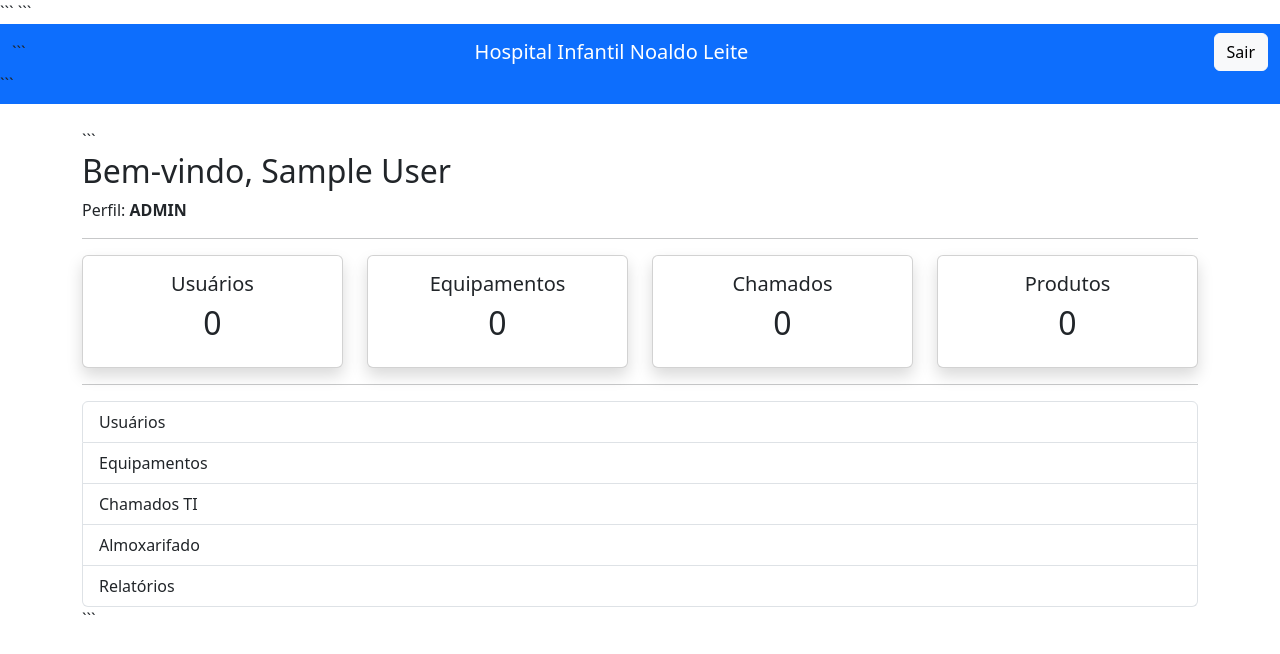
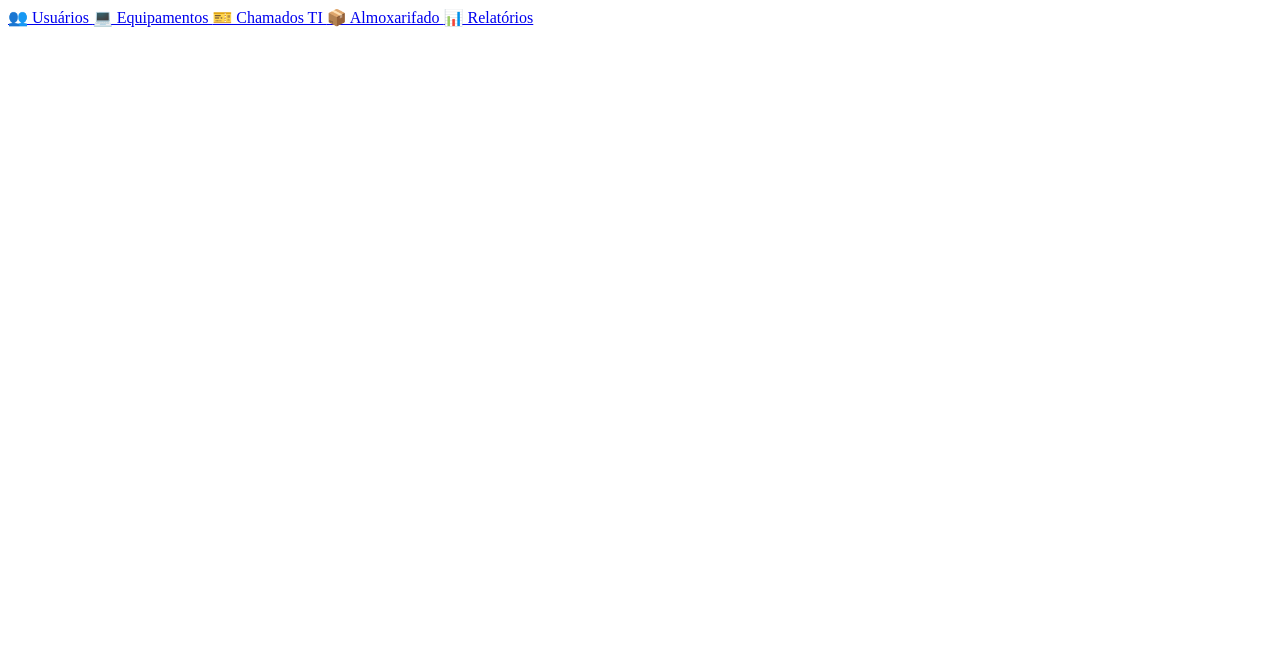
Before and after one commit to tihinlpatos-coder/Controle-TI, a Flask app: page /dashboard in a window 1280 px wide. Shown: the top 654 px of the page. Run offline with Flask 3, Linux system fonts and the light colour scheme; the visitor is signed in with stand-in values (Sample User, id 1).

Commit message:
Enhance dashboard with user-friendly links and icons
Updated dashboard links and added icons for better navigation.

````diff
--- a/templates/dashboard.html
+++ b/templates/dashboard.html
@@ -1,115 +1,23 @@
-<!DOCTYPE html>
+<div class="list-group">
 
-<html lang="pt-br">
-<head>
-    <meta charset="UTF-8">
-    <meta name="viewport" content="width=device-width, initial-scale=1.0">
-    <title>Dashboard - Controle TI</title>
+    <a href="{{ url_for('usuarios') }}" class="list-group-item list-group-item-action">
+        👥 Usuários
+    </a>
 
-```
-<link href="https://cdn.jsdelivr.net/npm/bootstrap@5.3.3/dist/css/bootstrap.min.css" rel="stylesheet">
-```
+    <a href="#" class="list-group-item list-group-item-action">
+        💻 Equipamentos
+    </a>
 
-</head>
-<body>
+    <a href="#" class="list-group-item list-group-item-action">
+        🎫 Chamados TI
+    </a>
 
-<nav class="navbar navbar-dark bg-primary">
-    <div class="container-fluid">
+    <a href="#" class="list-group-item list-group-item-action">
+        📦 Almoxarifado
+    </a>
 
-```
-    <span class="navbar-brand">
-        Hospital Infantil Noaldo Leite
-    </span>
-
-    <a href="/logout" class="btn btn-light">
-        Sair
+    <a href="#" class="list-group-item list-group-item-action">
+        📊 Relatórios
     </a>
 
 </div>
-```
-
-</nav>
-
-<div class="container mt-4">
-
-```
-<h2>Bem-vindo, {{ usuario }}</h2>
-
-<p>
-    Perfil:
-    <strong>{{ perfil }}</strong>
-</p>
-
-<hr>
-
-<div class="row">
-
-    <div class="col-md-3">
-        <div class="card text-center shadow">
-            <div class="card-body">
-                <h5>Usuários</h5>
-                <h2>0</h2>
-            </div>
-        </div>
-    </div>
-
-    <div class="col-md-3">
-        <div class="card text-center shadow">
-            <div class="card-body">
-                <h5>Equipamentos</h5>
-                <h2>0</h2>
-            </div>
-        </div>
-    </div>
-
-    <div class="col-md-3">
-        <div class="card text-center shadow">
-            <div class="card-body">
-                <h5>Chamados</h5>
-                <h2>0</h2>
-            </div>
-        </div>
-    </div>
-
-    <div class="col-md-3">
-        <div class="card text-center shadow">
-            <div class="card-body">
-                <h5>Produtos</h5>
-                <h2>0</h2>
-            </div>
-        </div>
-    </div>
-
-</div>
-
-<hr>
-
-<div class="list-group">
-
-    <a href="#" class="list-group-item list-group-item-action">
-        Usuários
-    </a>
-
-    <a href="#" class="list-group-item list-group-item-action">
-        Equipamentos
-    </a>
-
-    <a href="#" class="list-group-item list-group-item-action">
-        Chamados TI
-    </a>
-
-    <a href="#" class="list-group-item list-group-item-action">
-        Almoxarifado
-    </a>
-
-    <a href="#" class="list-group-item list-group-item-action">
-        Relatórios
-    </a>
-
-</div>
-```
-
-</div>
-
-</body>
-</html>
````
